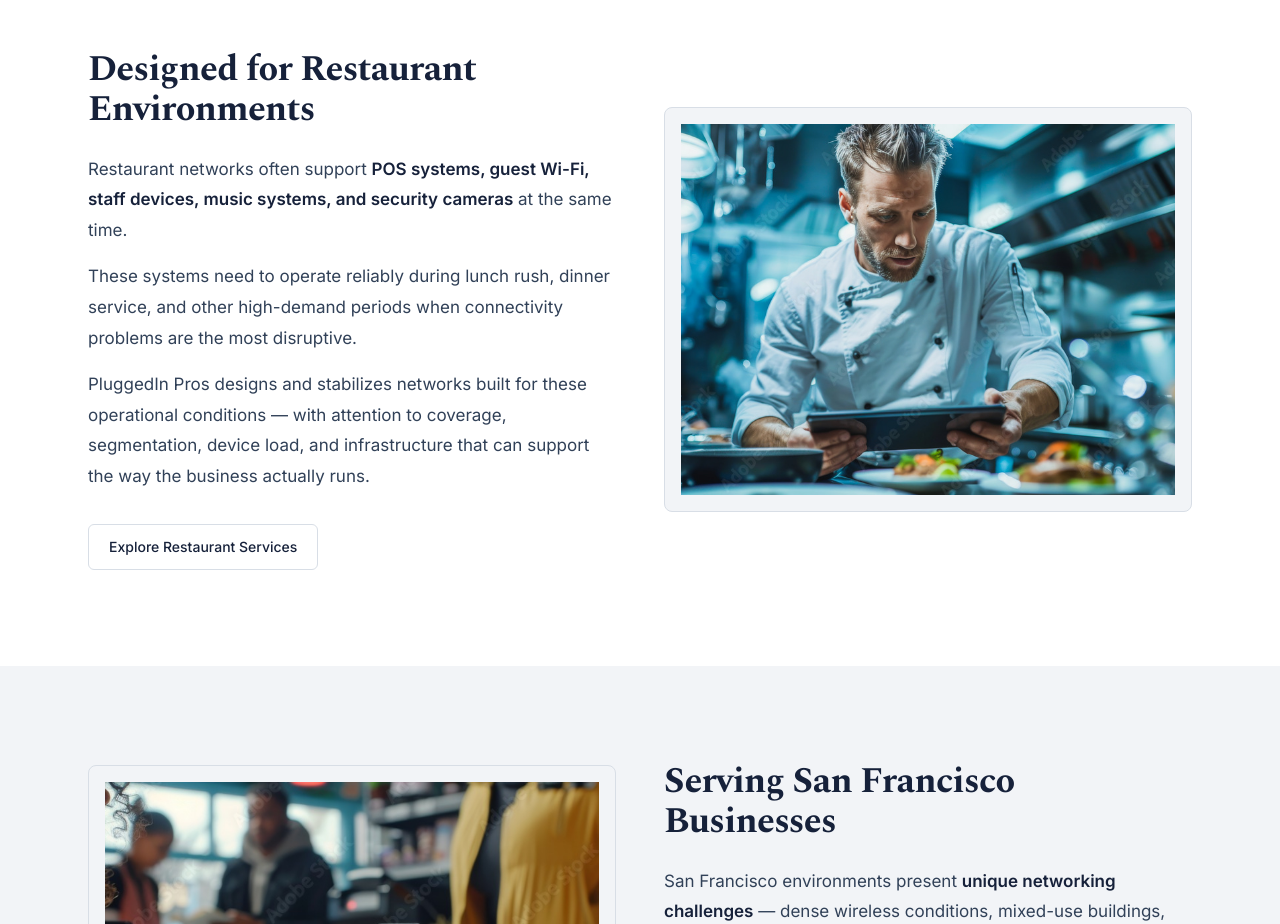
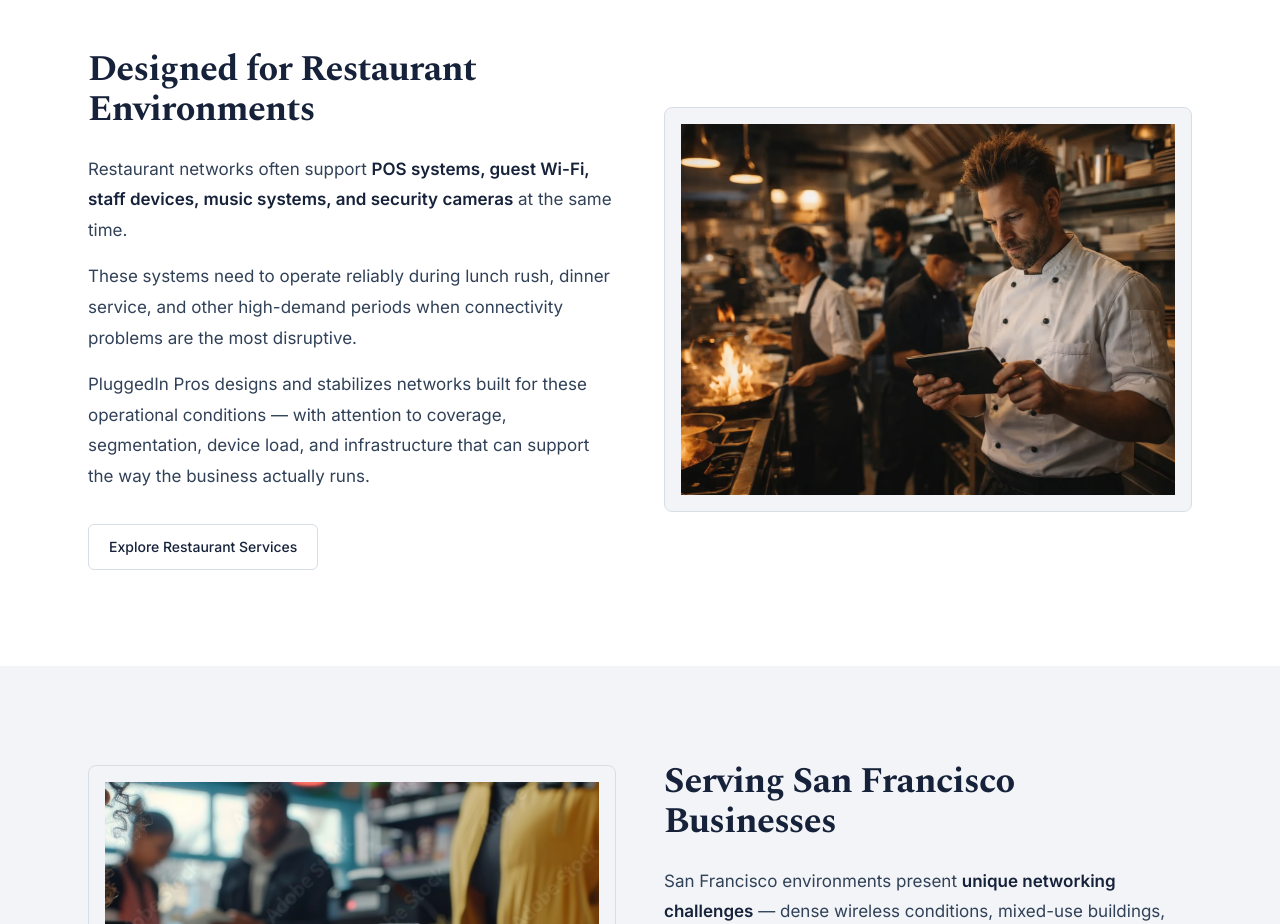
Before and after one commit to getpluggedinsf/website, a Next.js app: page / in a window 1280 px wide. Shown: the part 5180-6104 px from the top of the page. Built offline with nearby package versions, Linux system fonts and the light colour scheme.

Commit message:
home: update restaurant environments section image

```diff
--- a/src/components/home/RestaurantEnvironments.tsx
+++ b/src/components/home/RestaurantEnvironments.tsx
@@ -52,14 +52,14 @@
           radius="lg"
           border
           shadow={false}
-          className="overflow-hidden"
+          className="group overflow-hidden"
         >
           <div className="relative aspect-[4/3] w-full">
             <Image
-              src="/images/sections/restaurant-devices.jpg"
-              alt="Restaurant staff using connected devices in a busy service environment"
+              src="/images/home/designed-for-restaurants/chef-ipad-restaurant-kitchen.webp"
+              alt="Chef using an iPad in a busy restaurant kitchen to manage orders and operations"
               fill
-              className="object-cover"
+              className="object-cover transition-transform duration-700 ease-out group-hover:scale-[1.02]"
             />
           </div>
         </Surface>
```
Also changed, not shown: public/images/home/designed-for-restaurants/chef-ipad-restaurant-kitchen.webp (added).
